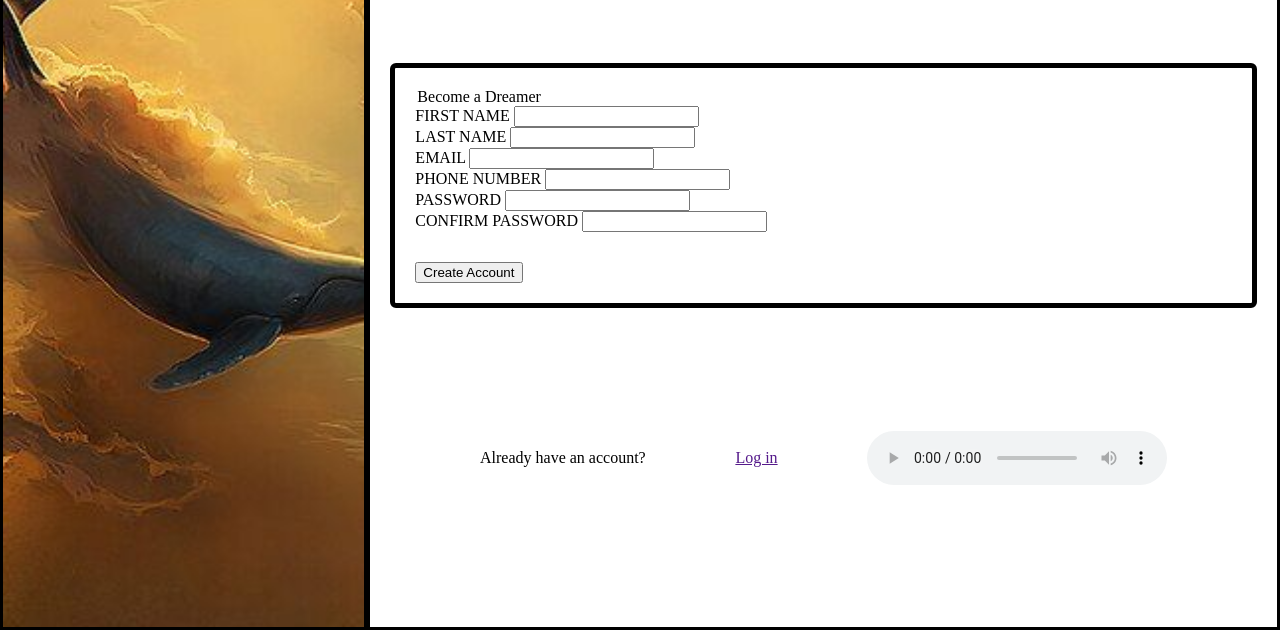
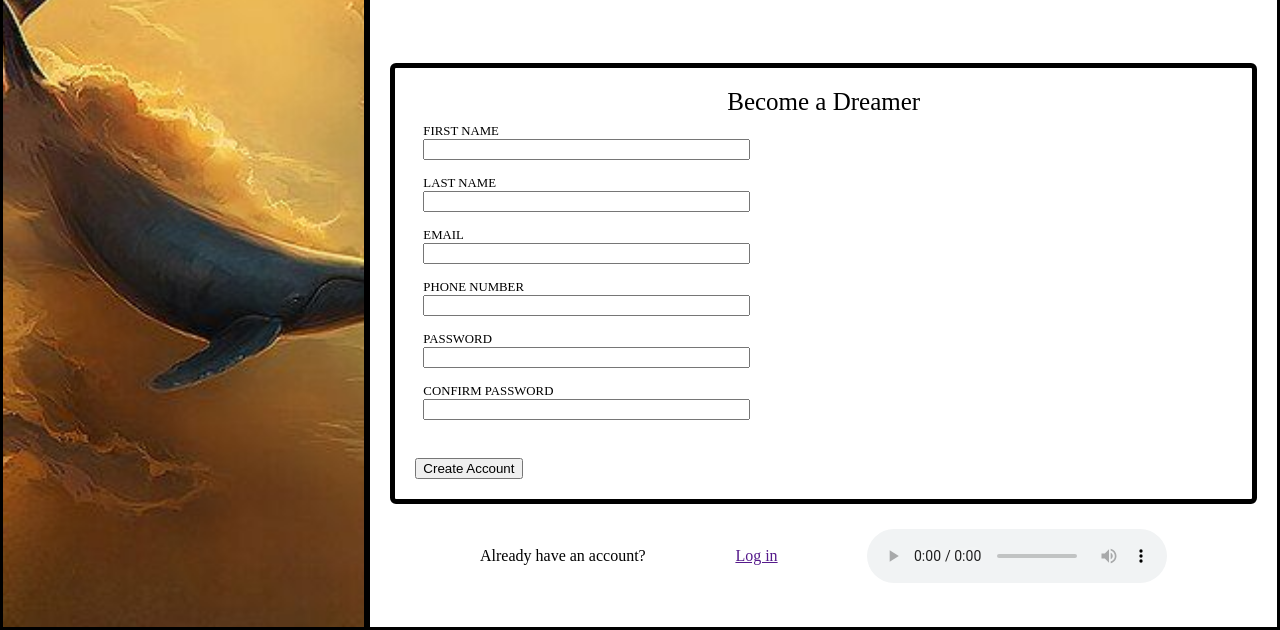
Before and after one commit to GoldenLion94/project-sign-up-form, a plain HTML site: page index.html in a window 1280 px wide. Shown: the part 170-800 px from the top of the page. Drawn offline with Linux system fonts and the light colour scheme.

Commit message:
update css form

```diff
--- a/styles.css
+++ b/styles.css
@@ -59,9 +59,26 @@ body{
 }
 
 .form {
+  display: flex;
+  flex-flow: column wrap;
+  justify-content: center;
   border: solid thick;
   padding: 20px;
   border-radius: 6px;
+}
+legend{
+  display: flex;
+  justify-content: center;
+  font-size: 25px;
+}
+
+.input{
+  display: flex;
+    flex-flow: column wrap;
+    justify-content: center;
+    width: 40%;
+    font-size: 0.8rem;
+    padding: 8px;
 }
 
 .log-in{
```
